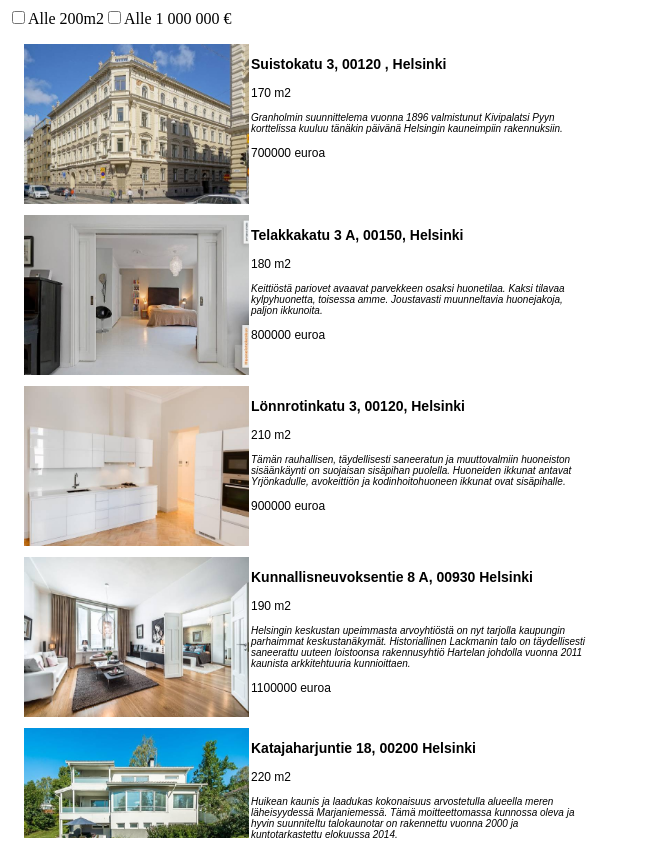
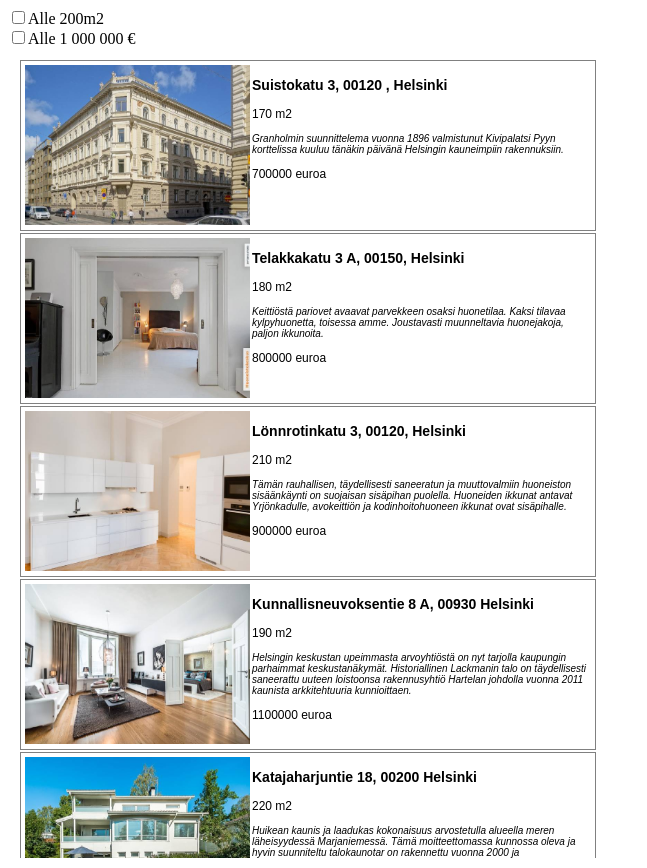
Before and after one commit to Peltori/Full-Stack-Course, a plain HTML site: page Harj4/tehtava2.html in a window 1280 px wide. Shown: the whole page, without its empty margins (0-647 px from the left). Drawn offline with Linux system fonts and the light colour scheme.

Commit message:
Pientä muokkausta

```diff
--- a/Data/housescript-t2.js
+++ b/Data/housescript-t2.js
@@ -29,8 +29,6 @@ async function renderHouses() {
     let sizeLabel = document.createElement("label");
     sizeLabel.htmlFor = "under-200m2";
     sizeLabel.textContent = "Alle 200m2";
-    sortDiv.appendChild(sizeCheckbox);
-    sortDiv.appendChild(sizeLabel);
 
     //addu under 1 000 000 euro
     let priceCheckbox = document.createElement("input");
@@ -41,6 +39,10 @@ async function renderHouses() {
     let priceLabel = document.createElement("label");
     priceLabel.htmlFor = "under-1000000";
     priceLabel.textContent = "Alle 1 000 000 €";
+
+    sortDiv.appendChild(sizeCheckbox);
+    sortDiv.appendChild(sizeLabel);
+    sortDiv.appendChild(document.createElement("br"));
     sortDiv.appendChild(priceCheckbox);
     sortDiv.appendChild(priceLabel);
 
--- a/Data/styles.css
+++ b/Data/styles.css
@@ -7,7 +7,7 @@
 }
 .houseContainer {
     display: block;
-    border: 1px gray;
+    border: 1px solid gray;
     width: 570px;
     height: 165px;
     font-family: Arial, Helvetica, sans-serif;
```
Lines whose indentation alone changed are shown as unchanged.
